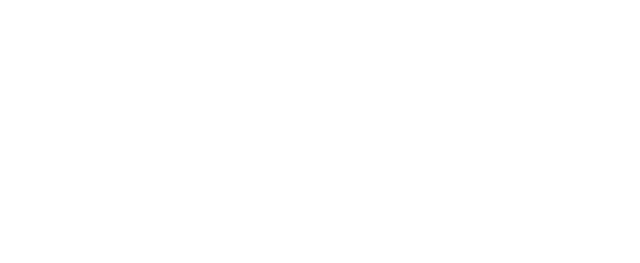
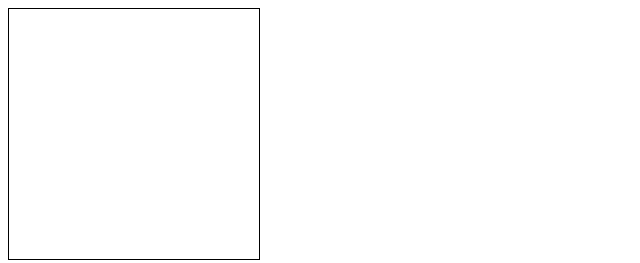
Before and after one commit to nehayadav51/Demo, a plain HTML site: page Web_Development/Css/flexPractice/index.html in a window 1280 px wide. Shown: the whole page, without its empty margins (0-640 px from the left). Drawn offline with Linux system fonts and the light colour scheme.

Commit message:
Flex_Practice

```diff
--- a/Web_Development/Css/flexPractice/index.html
+++ b/Web_Development/Css/flexPractice/index.html
@@ -3,9 +3,10 @@
 <head>
     <meta charset="UTF-8">
     <meta name="viewport" content="width=device-width, initial-scale=1.0">
-    <title>Document</title>
+    <title>Flex</title>
+    <link rel="stylesheet" href="style.css">
 </head>
 <body>
-
+    <div class="box"></div>
 </body>
 </html>
--- a/Web_Development/Css/flexPractice/style.css
+++ b/Web_Development/Css/flexPractice/style.css
@@ -0,0 +1,5 @@
+.box{
+    border:1px solid black;
+    height:250px;
+    width:250px;
+}
```
